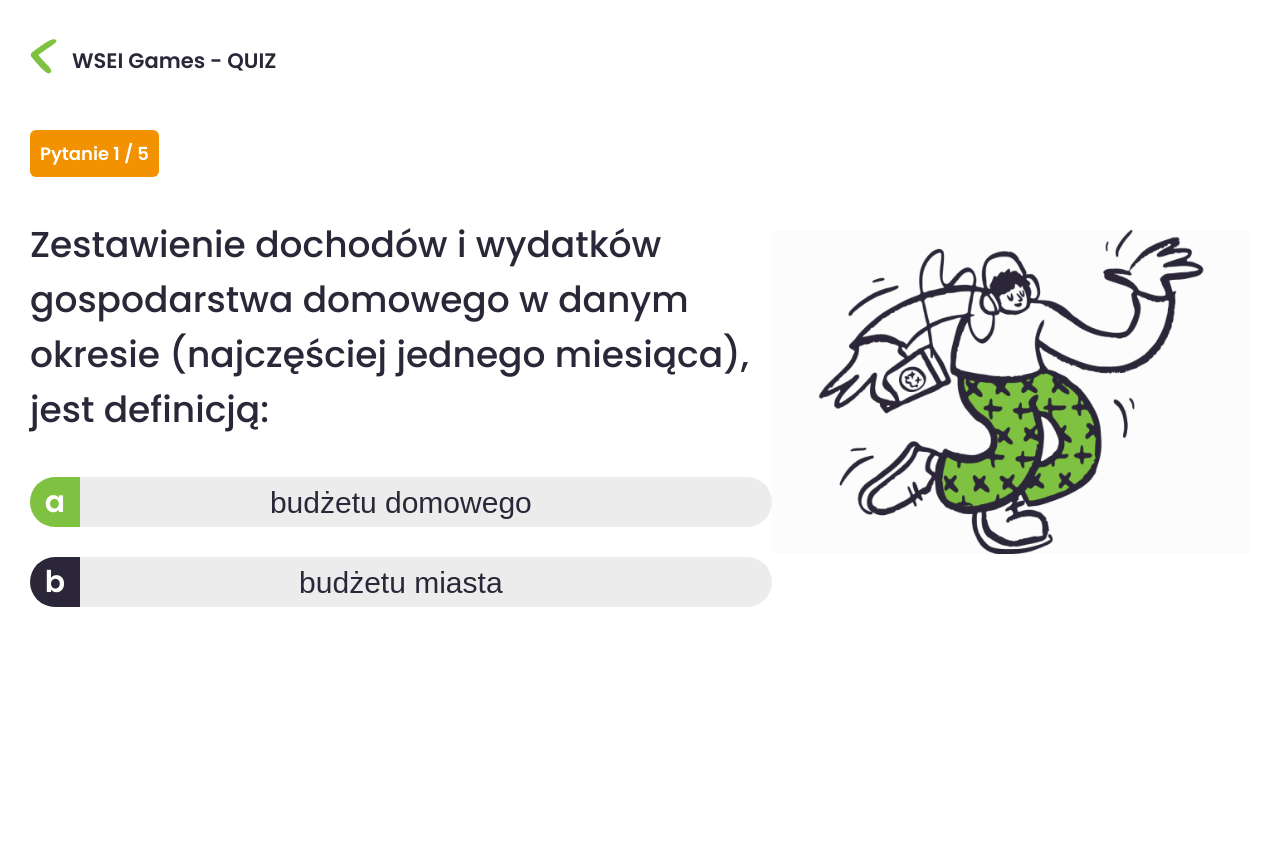
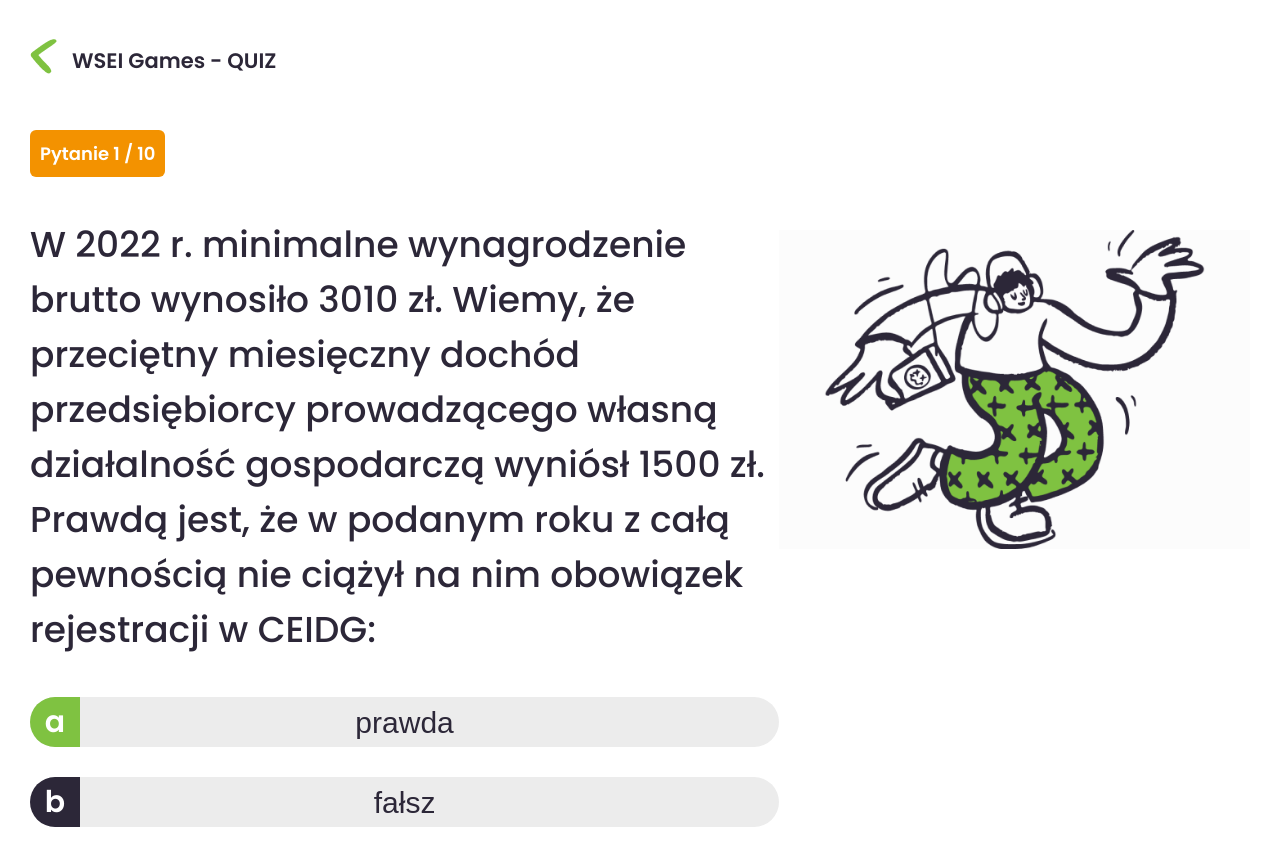
Before and after one commit to przemyslawmatraj/Dobble-game, a React (Create React App) app: page /quiz/start in a window 1280 px wide. Before the commit the page ends 800 px from the top, so only its background shows below. Built offline with nearby package versions, Linux system fonts and the light colour scheme; no server answers.

Commit message:
feature: add more answers

```diff
--- a/src/components/Modal/Modal.tsx
+++ b/src/components/Modal/Modal.tsx
@@ -48,7 +48,7 @@ function Modal({
             </>
           ) : (
             <>
-              Udzieliłeś <strong>{score}/5</strong> poprawnych odpowiedzi
+              Udzieliłeś <strong>{score}/10</strong> poprawnych odpowiedzi
               {placeInRanking ? (
                 <>
                   <br />
--- a/src/routes/Quiz/StartQuiz.module.scss
+++ b/src/routes/Quiz/StartQuiz.module.scss
@@ -68,6 +68,11 @@
       content: "b";
       background-color: var(--cl-dark);
     }
+
+    &:nth-child(3):before {
+      content: "c";
+      background-color: var(--cl-secondary);
+    }
   }
 }
 
--- a/src/routes/Quiz/StartQuiz.tsx
+++ b/src/routes/Quiz/StartQuiz.tsx
@@ -5,7 +5,7 @@ import Modal from "../../components/Modal/Modal";
 import useRanking from "../../hooks/useRanking";
 
 import io from "socket.io-client";
-const socket = io("http://192.166.219.118:5001");
+const socket = io("http://192.166.219.118:10001");
 
 function StartQuiz() {
   const [currentQuestion, setCurrentQuestion] = useState(0);
@@ -25,14 +25,12 @@ function StartQuiz() {
     }
 
     const nextQuestion = currentQuestion + 1;
-    if (nextQuestion < 5) {
+    if (nextQuestion < 10) {
       setCurrentQuestion(nextQuestion);
     } else {
       setShowScore(true);
     }
   };
-
-  const random = Math.floor(Math.random() * 2) + 1;
 
   return (
     <>
@@ -45,51 +43,31 @@ function StartQuiz() {
           setCurrentQuestion(0);
           setScore(0);
           restartTimer();
-          // setAttempt(attempt + 1);
         }}
         game="quiz"
         score={score}
       ></Modal>
       <div className={styles.container}>
         <div className={styles.questionCounter}>
-          Pytanie {currentQuestion + 1} / 5
+          Pytanie {currentQuestion + 1} / 10
         </div>
         <h3 className={styles.question}>
           {questions[currentQuestion].question}
         </h3>
         {!showScore && (
           <div className={styles.answers}>
-            {random === 1 ? (
-              <>
-                <button
-                  className={styles.answer}
-                  onClick={() => handleAnswerOptionClick(true)}
-                >
-                  {questions[currentQuestion].correct_answer}
-                </button>
-                <button
-                  className={styles.answer}
-                  onClick={() => handleAnswerOptionClick(false)}
-                >
-                  {questions[currentQuestion].incorrect_answer}
-                </button>
-              </>
-            ) : (
-              <>
-                <button
-                  className={styles.answer}
-                  onClick={() => handleAnswerOptionClick(false)}
-                >
-                  {questions[currentQuestion].incorrect_answer}
-                </button>
-                <button
-                  className={styles.answer}
-                  onClick={() => handleAnswerOptionClick(true)}
-                >
-                  {questions[currentQuestion].correct_answer}
-                </button>
-              </>
-            )}
+            {[...questions][currentQuestion].answers.sort(
+              () => Math.random() - 0.5
+            ).map((answerOption) => (
+              <button
+                onClick={() => handleAnswerOptionClick(answerOption.isCorrect)}
+                className={styles.answer}
+                key={answerOption.answer}
+              >
+                {answerOption.answer}
+              </button>
+            ))}
+
           </div>
         )}
         <img
--- a/src/routes/Quiz/qa.ts
+++ b/src/routes/Quiz/qa.ts
@@ -3,45 +3,171 @@ import image2 from "../../assets/images/quiz-stickers/2.png";
 import image3 from "../../assets/images/quiz-stickers/3.png";
 import image4 from "../../assets/images/quiz-stickers/4.png";
 import image5 from "../../assets/images/quiz-stickers/5.png";
-// import image6 from "../../assets/images/quiz-stickers/6.png";
-// import image7 from "../../assets/images/quiz-stickers/7.png";
+import image6 from "../../assets/images/quiz-stickers/6.png";
+import image7 from "../../assets/images/quiz-stickers/7.png";
 
-const questions = [
+const questions =
+[
   {
-    question:
-      " Zestawienie dochodów i wydatków gospodarstwa domowego w danym okresie (najczęściej jednego miesiąca), jest definicją:",
-    correct_answer: "budżetu domowego",
-    incorrect_answer: "budżetu miasta",
-    image: image1,
+    "question": "W 2022 r. minimalne wynagrodzenie brutto wynosiło 3010 zł. Wiemy, że przeciętny miesięczny dochód przedsiębiorcy prowadzącego własną działalność gospodarczą wyniósł 1500 zł. Prawdą jest, że w podanym roku z całą pewnością nie ciążył na nim obowiązek rejestracji w CEIDG:",
+    "answers": [
+      {
+        "answer": "prawda",
+        "isCorrect": true
+      },
+      {
+        "answer": "fałsz",
+        "isCorrect": false
+      }
+    ],
+    "image": image1
   },
   {
-    question:
-      "Planowanie wydatków jest ściśle związane z podejmowaniem decyzji dotyczących przeznaczenia dostępnych zasobów finansowych.",
-    correct_answer: "Prawda",
-    incorrect_answer: "Fałsz",
-    image: image2,
+    "question": "Działalność gospodarcza nierejestrowa:",
+    "answers": [
+      {
+        "answer": "nie zwalnia z zapłaty zaliczek na podatek",
+        "isCorrect": true
+      },
+      {
+        "answer": "nie jest konieczne prowadzenie uproszczonej ewidencji sprzedaży",
+        "isCorrect": false
+      },
+      {
+        "answer": "może się reklamować, np. na stronie internetowej",
+        "isCorrect": false
+      }
+    ],
+    "image": image2
   },
   {
-    question:
-      "Decyzje dotyczące wydatków podejmujemy, biorąc pod uwagę przede wszystkim:",
-    correct_answer: "swój dochód",
-    incorrect_answer: "sezonowość",
-    image: image3,
+    "question": "Prowadzenie działalności z zakresu agroturystyki bez zgłoszenia w CEIDG grozi odpowiedzialnością karną lub otrzymaniem grzywny:",
+    "answers": [
+      {
+        "answer": "prawda",
+        "isCorrect": true
+      },
+      {
+        "answer": "fałsz",
+        "isCorrect": false
+      }
+    ],
+    "image": image3
   },
   {
-    question:
-      "Wydatki gospodarstw domowych na żywność i napoje bezalkoholowe w Polsce wg GUS, stanowią około:",
-    correct_answer: "28 % dochodu rozporządzalnego",
-    incorrect_answer: "15 % dochodu rozporządzalnego",
-    image: image4,
+    "question": "Skala podatkowa podlega opodatkowaniu od dochodu:",
+    "answers": [
+      {
+        "answer": "prawda",
+        "isCorrect": true
+      },
+      {
+        "answer": "fałsz",
+        "isCorrect": false
+      }
+    ],
+    "image": image4
   },
   {
-    question:
-      "Dobrze skonstruowany portfel finansowy ma za zadanie kontrole dochodów i wydatków osobistych",
-    correct_answer: "Prawda",
-    incorrect_answer: "Fałsz",
-    image: image5,
+    "question": "Rejestracja w jednoosobowej działalności gospodarczej w podstawowym zakresie jest:",
+    "answers": [
+      {
+        "answer": "bezpłatna",
+        "isCorrect": true
+      },
+      {
+        "answer": "ponoszona jest standardowa opłata skarbowa w wysokości 17 zł",
+        "isCorrect": false
+      },
+      {
+        "answer": "wysokość opłaty jest uzależniona od przepisów wewnętrznych gminy, gdzie będzie prowadzona działalność",
+        "isCorrect": false
+      }
+    ],
+    "image": image5
   },
-];
+  {
+    "question": "Wyrób i rozlew napojów spirytusowych i winiarskich to działalność:",
+    "answers": [
+      {
+        "answer": "koncesjonowana",
+        "isCorrect": true
+      },
+      {
+        "answer": "wymagająca uzyskania licencji",
+        "isCorrect": false
+      },
+      {
+        "answer": "regulowana",
+        "isCorrect": false
+      }
+    ],
+    "image": image6
+  },
+  {
+    "question": "Pieczęć firmowa musi obligatoryjnie zawierać dane tj. telefon kontaktowy czy adres e-mail firmy",
+    "answers": [
+      {
+        "answer": "nie, nie jest to uregulowane prawnie",
+        "isCorrect": true
+      },
+      {
+        "answer": "tak, są to podstawowe informacje do kontaktu z przedsiębiorcą",
+        "isCorrect": false
+      }
+    ],
+    "image": image7
+  },
+  {
+    "question": "Limit dochodów przy ryczałcie od przychodów ewidencjonowanych to:",
+    "answers": [
+      {
+        "answer": "równowartość kwoty 200 000 euro w walucie PLN",
+        "isCorrect": true
+      },
+      {
+        "answer": "200 000 zł",
+        "isCorrect": false
+      },
+      {
+        "answer": "250 000 euro",
+        "isCorrect": false
+      }
+    ],
+    "image": image1
+  },
+  {
+    "question": "W jaki sposób uzyskać wpis do CEIDG?",
+    "answers": [
+      {
+        "answer": "obie odpowiedzi są poprawne",
+        "isCorrect": true
+      },
+      {
+        "answer": "złożyć papierowy formularz w Urzędzie Gminy",
+        "isCorrect": false
+      },
+      {
+        "answer": "złożyć wniosek online",
+        "isCorrect": false
+      }
+    ],
+    "image": image2
+  },
+  {
+    "question": "W Polsce obowiązują 3 progi podatkowe: 12, 19 i 32%",
+    "answers": [
+      {
+        "answer": "fałsz",
+        "isCorrect": true
+      },
+      {
+        "answer": "prawda",
+        "isCorrect": false
+      }
+    ],
+    "image": image3
+  }
+]
 
 export default questions;
```
